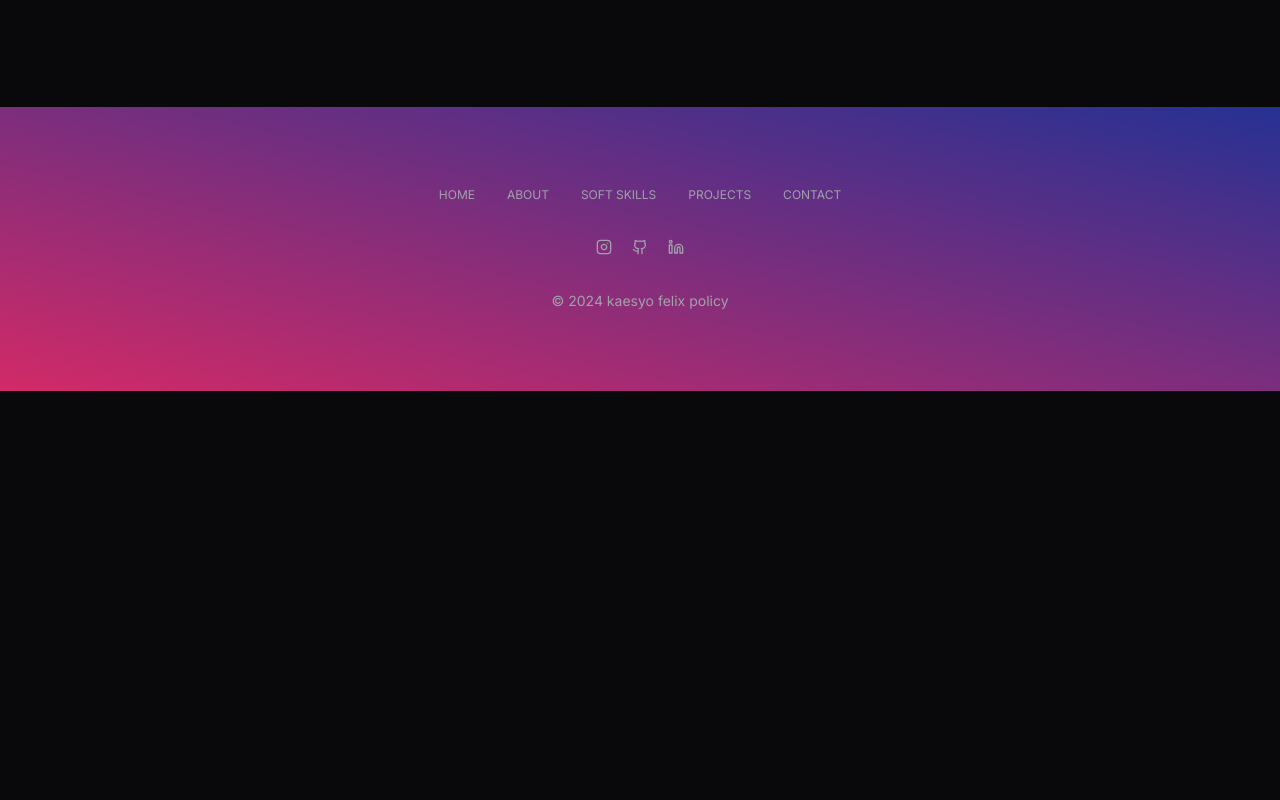
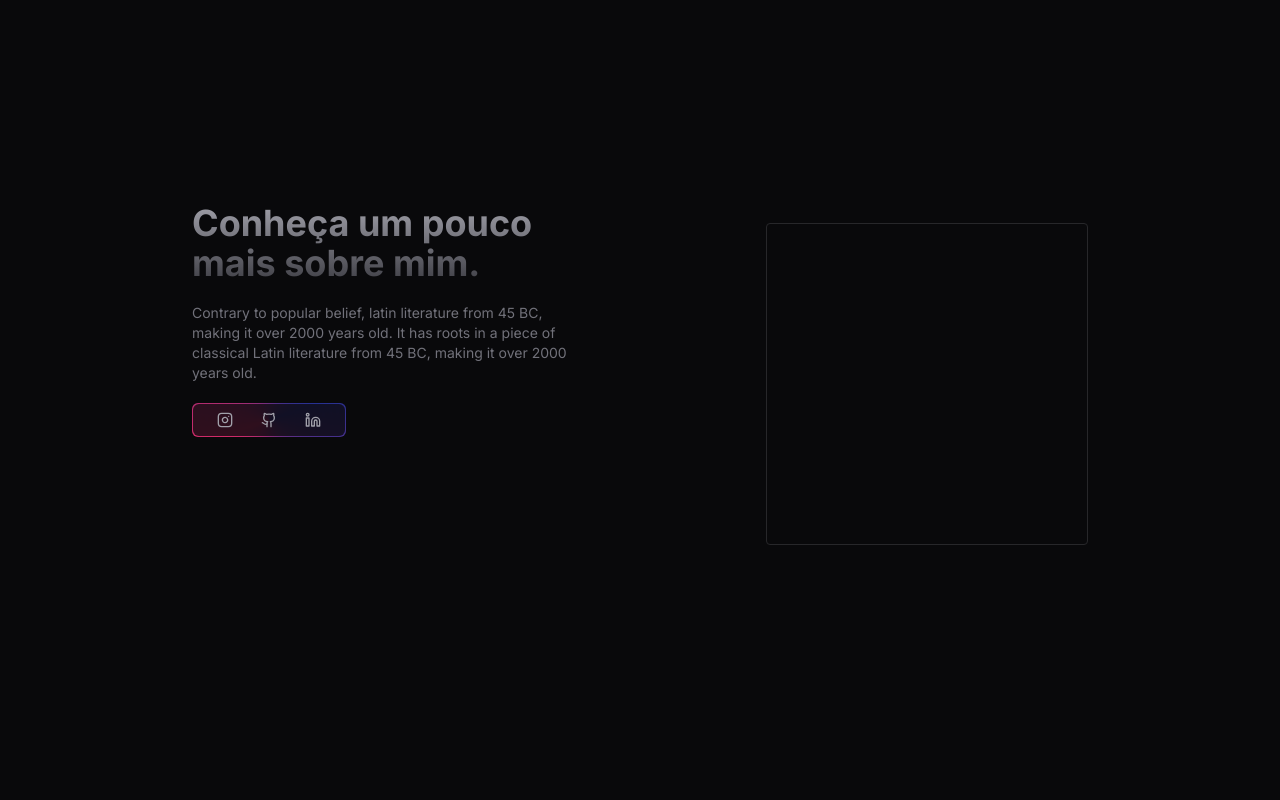
Before and after one commit to KARAUJO1003/portifolio.web.1.4.0, a Next.js app in the folder portifolio/: page / in a window 1280 px wide. Shown: the part 760-1560 px from the top of the page. Before the commit the page ends 1151 px from the top, so only its background shows below. Built offline with nearby package versions, Linux system fonts and the light colour scheme.

Commit message:
feat: adicionando primeiros componentes da pagina about

```diff
--- a/portifolio/src/app/_components/global/buttons/gradient-border-button.tsx
+++ b/portifolio/src/app/_components/global/buttons/gradient-border-button.tsx
@@ -12,7 +12,7 @@ export const ButtonBorderGradient = ({
   variant = 'default',
 }: ComponentPropsDefault<ButtonBorderGradientProps>) => {
   return (
-    <button className="relative inline-flex  overflow-hidden rounded-md p-[1px] focus:outline-none focus:ring-1 focus:ring-zinc-400/20 focus:ring-offset-1 focus:ring-offset-zinc-50/20">
+    <button className="relative inline-flex  overflow-hidden rounded-md p-[1px] focus:outline-none focus:ring-1 focus:ring-zinc-400/20 focus:ring-offset-1 focus:ring-offset-zinc-50/20 w-min">
       <span className="absolute inset-[-1000%] animate-[spin_3s_linear_infinite] bg-[conic-gradient(from_90deg_at_50%_50%,#263193_0%,#D22A67_50%,#263193_100%)]" />
       <span
         className={cn(
--- a/portifolio/src/app/_components/global/header.tsx
+++ b/portifolio/src/app/_components/global/header.tsx
@@ -6,7 +6,7 @@ import { Logo } from '@/assets/logo'
 
 export const Header = ({ className }: ComponentPropsDefault) => {
   return (
-    <header className="w-full border-b sticky top-0 backdrop-blur-md">
+    <header className="w-full border-b sticky top-0 backdrop-blur-md z-50">
       <div
         className={cn(
           [
--- a/portifolio/src/app/_components/global/social-medias.tsx
+++ b/portifolio/src/app/_components/global/social-medias.tsx
@@ -4,21 +4,32 @@ import React from 'react'
 
 type SocialMediasContactProps = {
   variant?: 'icon' | 'label' | 'full'
+  border?: boolean
 }
 
 export const SocialMediasContact = ({
   variant = 'full',
+  border,
 }: SocialMediasContactProps) => {
   return (
-    <div className="flex gap-5">
+    <div className="flex gap-7">
       {SocialMedias.map((item) => (
         <Link
+          target="_blank"
           key={item.url}
           href={item.url}
           className="uppercase text-xs text-muted-foreground hover:text-foreground flex gap-2 items-center"
         >
-          {variant === 'icon' && <span>{item.icon}</span>}{' '}
           {variant === 'label' && <span>{item.label}</span>}
+
+          {variant === 'icon' && (
+            <span
+              className={`${border ? 'p-2 border border-muted-foreground/50 hover:bg-muted-foreground/10 transition-all duration-200 rounded-md' : ''}`}
+            >
+              {item.icon}
+            </span>
+          )}
+
           {variant === 'full' && (
             <>
               <span>{item.icon}</span>
--- a/portifolio/src/app/_components/global/typography/title.tsx
+++ b/portifolio/src/app/_components/global/typography/title.tsx
@@ -3,7 +3,7 @@ import { ComponentPropsDefault } from '@/types/page-props-default'
 import React from 'react'
 
 type sizeProps = {
-  size?: 'text-2xl' | 'text-8xl'
+  size?: 'text-4xl' | 'text-8xl'
   fontWeight?: 'font-bold' | 'font-black'
 }
 
--- /dev/null
+++ b/portifolio/src/app/_components/sections/about/about.tsx
@@ -0,0 +1,61 @@
+import { cn } from '@/lib/utils'
+import { ComponentPropsDefault } from '@/types/page-props-default'
+import { TitleTypography } from '@/app/_components/global/typography/title'
+import { DescriptionTypography } from '../../global/typography/description'
+import { SocialMediasContact } from '../../global/social-medias'
+// import bgImage from '@/assets/logo-backgrund.png'
+// import Image from 'next/image'
+
+export const AboutSection = ({ className }: ComponentPropsDefault) => {
+  return (
+    <section
+      id="#about-section"
+      className={cn(
+        [
+          'flex flex-col w-full min-h-screen items-center justify-start gap-10 pt-20',
+        ],
+        className,
+      )}
+    >
+      {/* <Image
+        src={bgImage}
+        objectFit="cover"
+        fill
+        className="-translate-x-20"
+        alt="Imagem de background"
+      /> */}
+      <div className="space-y-5 flex items-start  justify-between gap-5 w-full">
+        <div className="flex flex-col max-w-96 gap-5">
+          <TitleTypography
+            size="text-4xl"
+            fontWeight="font-bold"
+            className="text-start"
+          >
+            Conheça um pouco mais sobre mim.
+          </TitleTypography>
+
+          <DescriptionTypography className="text-start">
+            Contrary to popular belief, latin literature from 45 BC, making it
+            over 2000 years old. It has roots in a piece of classical Latin
+            literature from 45 BC, making it over 2000 years old.
+          </DescriptionTypography>
+
+          <div className="relative inline-flex  overflow-hidden rounded-md p-[1px] focus:outline-none focus:ring-1 focus:ring-zinc-400/20 focus:ring-offset-1 focus:ring-offset-zinc-50/20 w-min">
+            <span className="absolute inset-[-1000%] animate-[spin_3s_linear_infinite] bg-[conic-gradient(from_90deg_at_50%_50%,#263193_0%,#D22A67_50%,#263193_100%)]" />
+            <span
+              className={cn(
+                [
+                  'bg-zinc-950/80 hover:bg-zinc-950/70 inline-flex h-full w-full cursor-pointer items-center justify-center rounded-md transition-all duration-200 px-6 py-2 text-xs uppercase font-medium text-muted-foreground hover:text-zinc-50 backdrop-blur-3xl',
+                ],
+                className,
+              )}
+            >
+              <SocialMediasContact variant="icon" />
+            </span>
+          </div>
+        </div>
+        <div className="border p-40 rounded"></div>
+      </div>
+    </section>
+  )
+}
--- a/portifolio/src/app/page.tsx
+++ b/portifolio/src/app/page.tsx
@@ -1,9 +1,11 @@
+import { AboutSection } from './_components/sections/about/about'
 import { HomeSection } from './_components/sections/home/home'
 
 export default function Home() {
   return (
     <h1 className="max-w-4xl mx-auto min-h-screen text-principalPink">
       <HomeSection />
+      <AboutSection />
     </h1>
   )
 }
```
